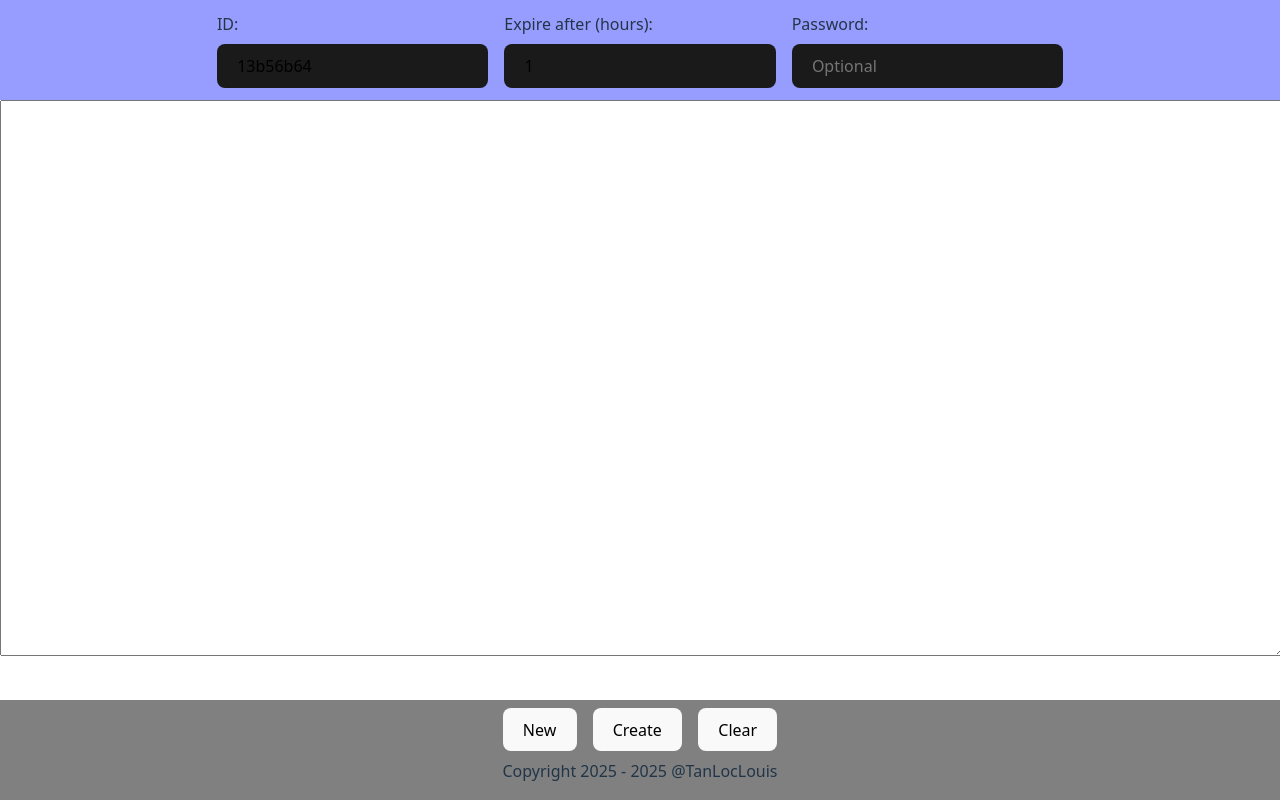
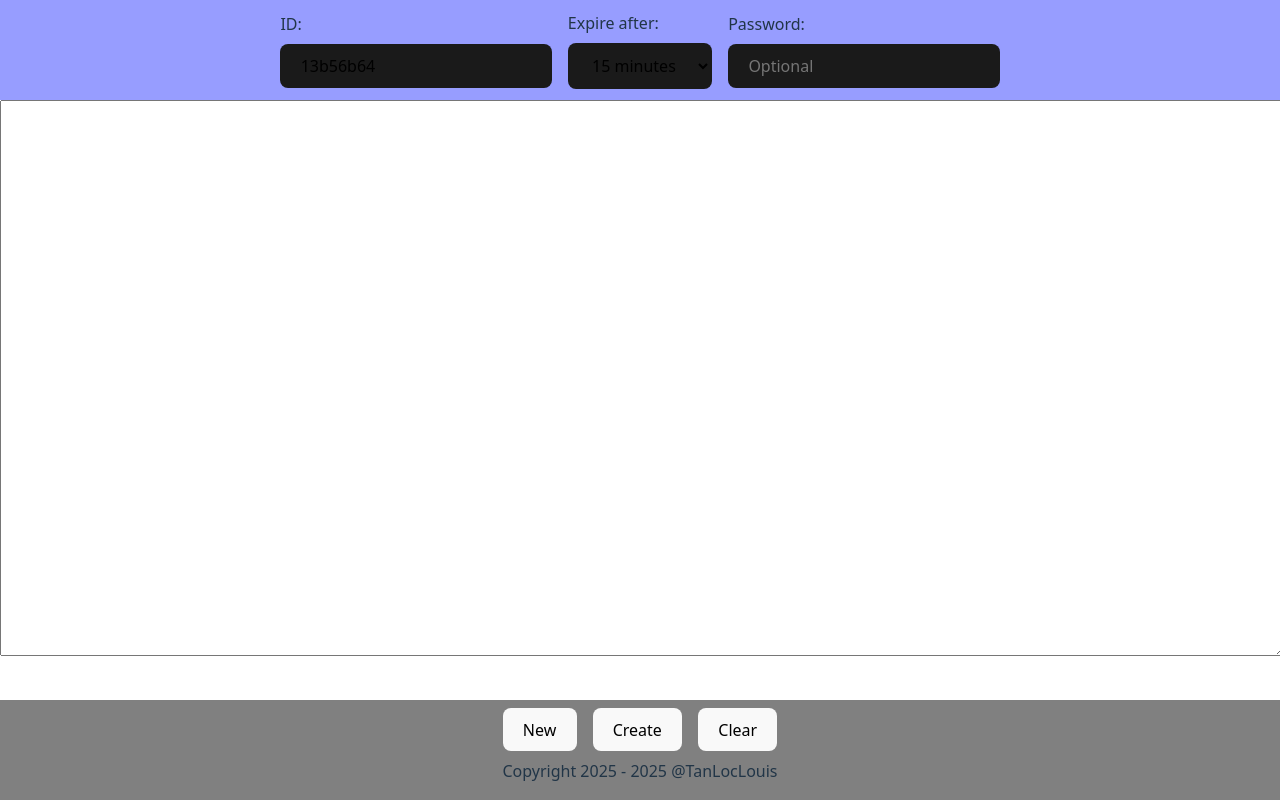
Before and after one commit to TanLocLouis/quikbin, a React (Vite) app: page / in a window 1280 px wide. Built offline with nearby package versions, Linux system fonts and the light colour scheme.

Commit message:
change expire input method
change input to select tag

```diff
--- a/src/create.jsx
+++ b/src/create.jsx
@@ -49,7 +49,6 @@ function Create() {
   }
 
   useEffect(() => {
-    document.getElementById("header-expire").value = metadata.expireAfter;
     document.getElementById("header-id").value = metadata.id;
   }, []);
 
@@ -81,12 +80,17 @@ function Create() {
                   required></input>
         </div>
         <div style={{"display": "flex", "flexDirection": "column", "alignItems": "start"}}>
-          <label style={{"margin": "0.5em", "marginBottom": "0em"}}>Expire after (hours): </label>
-          <input  id="header-expire"
-                  type="number"
-                  onChange={handleExpireChanged}
-                  placeholder='Hours'
-                  required></input>
+          <label style={{"margin": "0.5em", "marginBottom": "0em"}}>Expire after: </label>
+          <select id="header-expire" onChange={handleExpireChanged}>
+            <option value="60">1 minutes</option>
+            <option value="900" selected>15 minutes</option>
+            <option value="1800">30 minutes</option>
+            <option value="3600">1 hours</option>
+            <option value="21600">6 hours</option>
+            <option value="43200">12 hours</option>
+            <option value="86400">24 hours</option>
+            <option value="Never">Never</option>
+          </select>
         </div>
         <div style={{"display": "flex", "flexDirection": "column", "alignItems": "start"}}>
           <label style={{"margin": "0.5em", "marginBottom": "0em"}}> Password: </label>
--- a/src/index.css
+++ b/src/index.css
@@ -72,7 +72,7 @@ button:focus-visible {
 
 
 
-input {
+input, select {
   margin: 0.5em;
   max-width: 1000px;
   border-radius: 8px;
```
